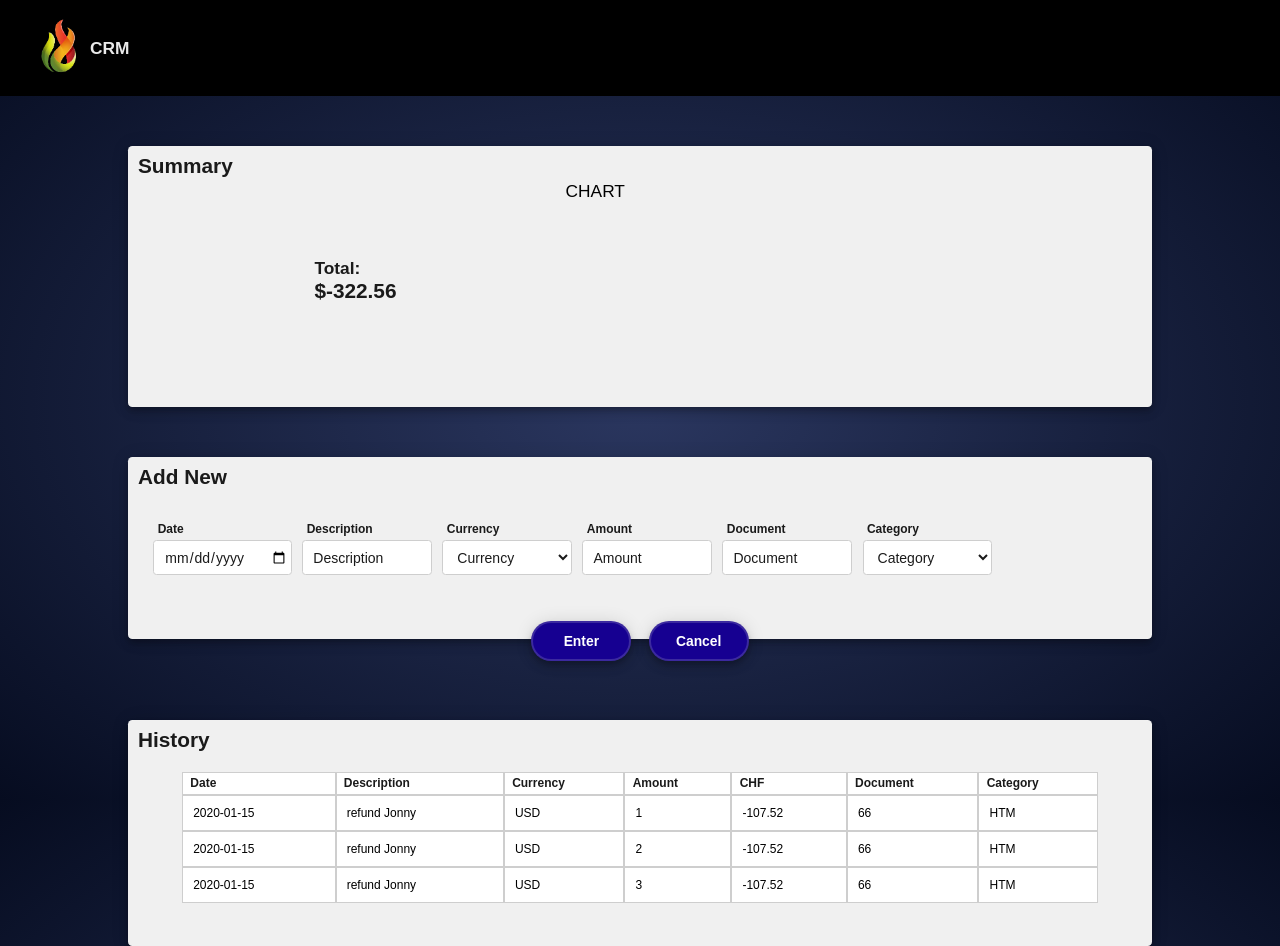
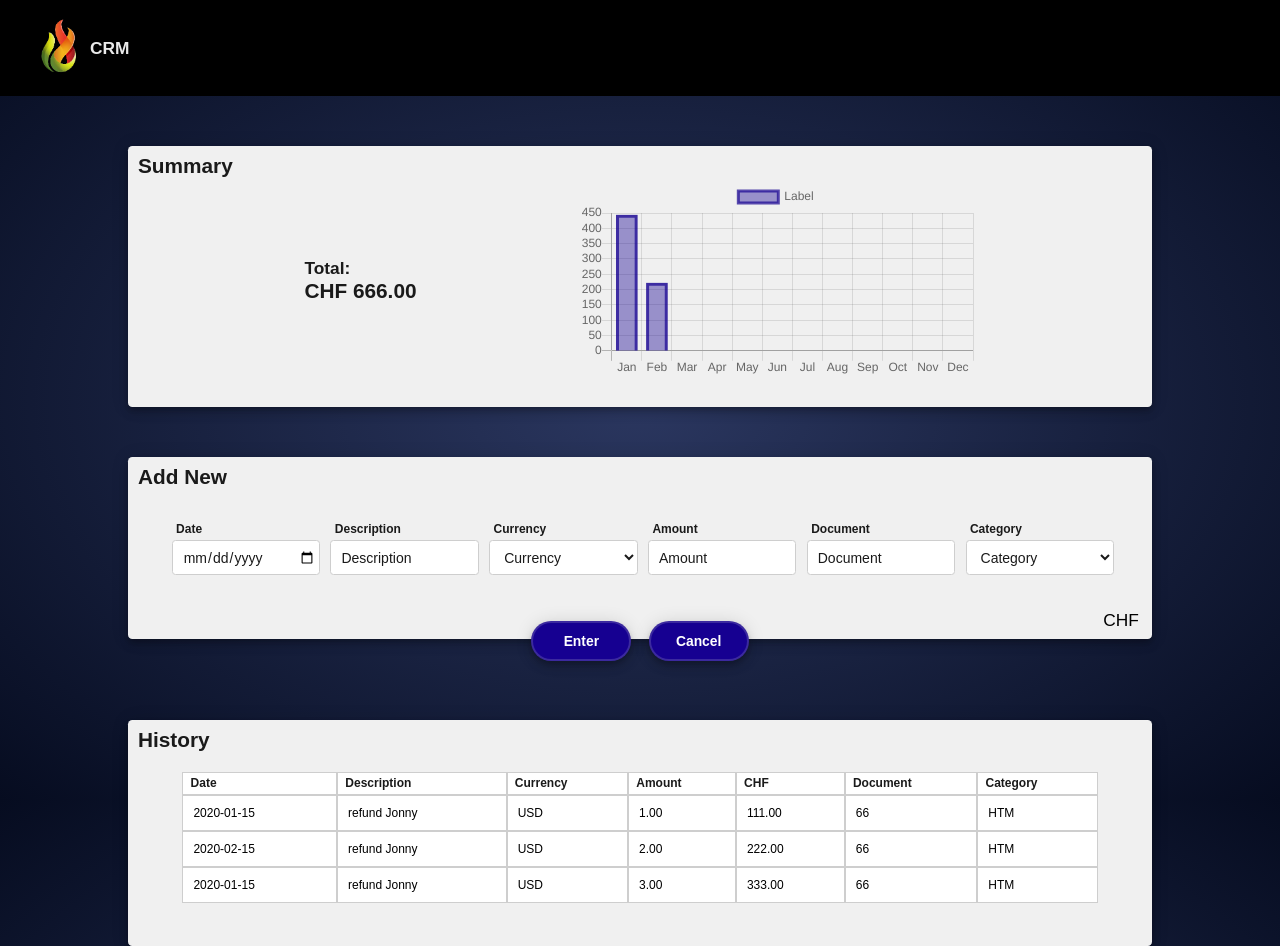
Before and after one commit to samfromaway/accounting-react, a React (Create React App) app: page / in a window 1280 px wide. Built offline with nearby package versions, Linux system fonts and the light colour scheme; the HTML template or start-up script is replaced by a standard one.

Commit message:
different changes

```diff
--- a/package.json
+++ b/package.json
@@ -3,10 +3,16 @@
   "version": "0.1.0",
   "private": true,
   "dependencies": {
+    "@fortawesome/fontawesome-svg-core": "^1.2.28",
+    "@fortawesome/free-solid-svg-icons": "^5.13.0",
+    "@fortawesome/react-fontawesome": "^0.1.9",
     "@testing-library/jest-dom": "^4.2.4",
     "@testing-library/react": "^9.5.0",
     "@testing-library/user-event": "^7.2.1",
+    "chart.js": "^2.9.3",
+    "font-awesome": "^4.7.0",
     "react": "^16.13.1",
+    "react-chartjs-2": "^2.9.0",
     "react-dom": "^16.13.1",
     "react-scripts": "3.4.1"
   },
--- a/src/App.css
+++ b/src/App.css
@@ -442,7 +442,7 @@ th {
   background: white;
 }
 
-#amount-chf-nr {
+.amount-chf-nr {
   display: flex;
   align-items: flex-end;
   justify-content: flex-end;
@@ -468,10 +468,11 @@ input[type='number']::-webkit-outer-spin-button {
 
 .amount-chf {
   position: absolute;
-  right: 3px;
+  right: 8px;
   bottom: 3px;
   min-width: 180px;
   overflow: hidden;
+  text-align: right;
 }
 
 .button-wrapper {
--- a/src/components/AccountingInput.js
+++ b/src/components/AccountingInput.js
@@ -6,12 +6,16 @@ export const AccountingInput = () => {
   const [description, setDescription] = useState('');
   const [currency, setCurrency] = useState('');
   const [amount, setAmount] = useState('');
+  const [chfAmount, setChfAmounts] = useState('');
   const [document, setDocument] = useState('');
   const [category, setCategory] = useState('');
 
   const { addTransaction } = useContext(GlobalContext);
 
-  const onSubmit = e => {
+  const fxUsdToChf = 0.96;
+  const fxCopToChf = 0.00025;
+
+  const onInputSubmit = e => {
     e.preventDefault();
 
     const newTransaction = {
@@ -20,13 +24,46 @@ export const AccountingInput = () => {
       description,
       currency,
       amount: +amount,
-      chf: +amount,
+      chf: +chfAmount,
       document,
       category
     };
 
     addTransaction(newTransaction);
+    resetData();
   };
+
+  const amountChange = e => {
+    setAmount(e);
+    setChfAmounts(fxCalcChf(e, currency).toFixed(2));
+  };
+
+  const currencyChange = e => {
+    setCurrency(e);
+    setChfAmounts(fxCalcChf(amount, e).toFixed(2));
+  };
+
+  const fxCalcChf = (amount, currency) => {
+    if (currency === 'USD') {
+      return fxUsdToChf * amount;
+    } else if (currency === 'COP') {
+      return fxCopToChf * amount;
+    } else if (currency === 'CHF') {
+      return 1 * amount;
+    } else {
+      return 'Add Fields';
+    }
+  };
+
+  function resetData() {
+    setDate('');
+    setDescription('');
+    setCurrency('');
+    setAmount('');
+    setChfAmounts('');
+    setDocument('');
+    setCategory('');
+  }
 
   return (
     <form className='input-section-form'>
@@ -66,7 +103,7 @@ export const AccountingInput = () => {
               name='currency'
               className='input'
               value={currency}
-              onChange={e => setCurrency(e.target.value)}
+              onChange={e => currencyChange(e.target.value)}
             >
               <option value=''>Currency</option>
               <option value='USD'>USD</option>
@@ -84,7 +121,7 @@ export const AccountingInput = () => {
               name='amount'
               placeholder='Amount'
               value={amount}
-              onChange={e => setAmount(e.target.value)}
+              onChange={e => amountChange(e.target.value)}
             />
           </div>
 
@@ -106,7 +143,7 @@ export const AccountingInput = () => {
               htmlFor='category-input'
               className='label-input2'
               value={currency}
-              onChange={e => setCurrency(e.target.value)}
+              onChange={e => currencyChange(e.target.value)}
             >
               Category
             </label>
@@ -126,15 +163,15 @@ export const AccountingInput = () => {
             </select>
           </div>
 
-          <div className='form-element'>
-            <span id='amount-chf-nr'></span>
+          <div className='form-element amount-chf'>
+            <span>{'CHF ' + chfAmount}</span>
           </div>
         </div>
       </div>
 
       <div className='button-wrapper'>
         <button className='button save-btn'>Save</button>
-        <button onClick={onSubmit} className='button submit-btn'>
+        <button onClick={onInputSubmit} className='button submit-btn'>
           Enter
         </button>
         <button className='button cancel-btn'>Cancel</button>
--- a/src/components/AccountingSummary.js
+++ b/src/components/AccountingSummary.js
@@ -1,14 +1,8 @@
-import React, { useContext } from 'react';
+import React from 'react';
 import { AccountingSummaryTotal } from './AccountingSummaryTotal';
 import { AccountingSummaryDiagram } from './AccountingSummaryDiagram';
-import { GlobalContext } from '../context/GlobalState';
 
 export const AccountingSummary = () => {
-  const { transactions } = useContext(GlobalContext);
-
-  const amounts = transactions.map(transaction => transaction.chf);
-  const total = amounts.reduce((acc, item) => (acc += item), 0).toFixed(2);
-
   return (
     <section className='summary-section section05'>
       <div className='content-wrapper'>
@@ -16,10 +10,14 @@ export const AccountingSummary = () => {
         <div className='sum-graph-wrapper'>
           <div className='sum-wrapper'>
             <h4 className='darktext'>Total:</h4>
-            <h3 className='darktext'><AccountingSummaryTotal /></h3>
+            <h3 className='darktext'>
+              <AccountingSummaryTotal />
+            </h3>
           </div>
           <div className='graph-wrapper'>
-            <div ><AccountingSummaryDiagram /></div>
+            <div>
+              <AccountingSummaryDiagram />
+            </div>
           </div>
         </div>
       </div>
--- a/src/components/AccountingSummaryDiagram.js
+++ b/src/components/AccountingSummaryDiagram.js
@@ -1,8 +1,127 @@
-import React, { useContext } from 'react';
+import React, { useState, useContext, useEffect } from 'react';
+import { Bar } from 'react-chartjs-2';
 import { GlobalContext } from '../context/GlobalState';
 
 export const AccountingSummaryDiagram = () => {
   const { transactions } = useContext(GlobalContext);
 
-  return <div>CHART</div>;
+  const [diagramData, setDiagramData] = useState({ data: 0 });
+
+  const updateMonthDataSum = () => {
+    function generateMonthDataSum(from, to) {
+      const monthChf = transactions.filter(
+        transaction =>
+          transaction.date >= 2020 + from && transaction.date <= 2020 + to
+      );
+
+      const amounts = monthChf.map(transaction => transaction.chf);
+      const total = amounts.reduce((acc, item) => (acc += item), 0).toFixed(2);
+
+      return total;
+    }
+
+    const janTotal = +generateMonthDataSum('-01-01', '-01-31');
+    const febTotal = +generateMonthDataSum('-02-01', '-02-31');
+    const marTotal = +generateMonthDataSum('-03-01', '-03-31');
+    const aprTotal = +generateMonthDataSum('-04-01', '-04-31');
+    const mayTotal = +generateMonthDataSum('-05-01', '-05-31');
+    const junTotal = +generateMonthDataSum('-06-01', '-06-31');
+    const julTotal = +generateMonthDataSum('-07-01', '-07-31');
+    const augTotal = +generateMonthDataSum('-08-01', '-08-31');
+    const sepTotal = +generateMonthDataSum('-09-01', '-09-31');
+    const octTotal = +generateMonthDataSum('-10-01', '-10-31');
+    const novTotal = +generateMonthDataSum('-11-01', '-11-31');
+    const decTotal = +generateMonthDataSum('-12-01', '-12-31');
+
+    const chartData = [
+      janTotal,
+      febTotal,
+      marTotal,
+      aprTotal,
+      mayTotal,
+      junTotal,
+      julTotal,
+      augTotal,
+      sepTotal,
+      octTotal,
+      novTotal,
+      decTotal
+    ];
+
+    return chartData;
+  };
+
+  useEffect(() => {
+    setDiagramData({
+      labels: [
+        'Jan',
+        'Feb',
+        'Mar',
+        'Apr',
+        'May',
+        'Jun',
+        'Jul',
+        'Aug',
+        'Sep',
+        'Oct',
+        'Nov',
+        'Dec'
+      ],
+      datasets: [
+        {
+          label: 'Label',
+          data: updateMonthDataSum(),
+          backgroundColor: [
+            'rgb(22, 0, 145,0.4)',
+            'rgb(22, 0, 145,0.4)',
+            'rgb(22, 0, 145,0.4)',
+            'rgb(22, 0, 145,0.4)',
+            'rgb(22, 0, 145,0.4)',
+            'rgb(22, 0, 145,0.4)',
+            'rgb(22, 0, 145,0.4)',
+            'rgb(22, 0, 145,0.4)',
+            'rgb(22, 0, 145,0.4)',
+            'rgb(22, 0, 145,0.4)',
+            'rgb(22, 0, 145,0.4)',
+            'rgb(22, 0, 145,0.4)'
+          ],
+          borderColor: [
+            'rgb(22, 0, 145,0.7)',
+            'rgb(22, 0, 145,0.7)',
+            'rgb(22, 0, 145,0.7)',
+            'rgb(22, 0, 145,0.7)',
+            'rgb(22, 0, 145,0.7)',
+            'rgb(22, 0, 145,0.7)',
+            'rgb(22, 0, 145,0.7)',
+            'rgb(22, 0, 145,0.7)',
+            'rgb(22, 0, 145,0.7)',
+            'rgb(22, 0, 145,0.7)',
+            'rgb(22, 0, 145,0.7)',
+            'rgb(22, 0, 145,0.7)',
+            'rgb(22, 0, 145,0.7)'
+          ],
+          borderWidth: 3
+        }
+      ]
+    });
+  }, [transactions]);
+
+  return (
+    <div className='diagram'>
+      <Bar
+        data={diagramData}
+        options={{
+          scales: {
+            yAxes: [
+              {
+                ticks: {
+                  beginAtZero: true
+                }
+              }
+            ]
+          }
+        }}
+      />
+    </div>
+  );
 };
--- a/src/components/AccountingSummaryTotal.js
+++ b/src/components/AccountingSummaryTotal.js
@@ -6,5 +6,5 @@ export const AccountingSummaryTotal = () => {
 
   const amounts = transactions.map(transaction => transaction.chf);
   const total = amounts.reduce((acc, item) => (acc += item), 0).toFixed(2);
-  return <div>${total}</div>;
+  return <div>CHF {total}</div>;
 };
--- a/src/components/AccountingTransaction.js
+++ b/src/components/AccountingTransaction.js
@@ -1,8 +1,15 @@
 import React, { useContext } from 'react';
+import { FontAwesomeIcon } from '@fortawesome/react-fontawesome';
+import {
+  faTimesCircle,
+  faEdit,
+  faUndo
+} from '@fortawesome/free-solid-svg-icons';
+
 import { GlobalContext } from '../context/GlobalState';
 
 export const AccountingTransaction = ({ transaction }) => {
-  const { deleteTransaction } = useContext(GlobalContext);
+  const { deleteTransaction, editTransaction } = useContext(GlobalContext);
 
   return (
     <tr>
@@ -11,22 +18,25 @@ export const AccountingTransaction = ({ transaction }) => {
           className='delete-btn'
           onClick={() => deleteTransaction(transaction._id)}
         >
-          <i className='far fa-times-circle'></i>
+          <FontAwesomeIcon icon={faTimesCircle} />
         </button>
       </td>
       <td>{transaction.date}</td>
       <td>{transaction.description}</td>
       <td>{transaction.currency}</td>
-      <td>{transaction.amount}</td>
-      <td>{transaction.chf}</td>
+      <td>{transaction.amount.toFixed(2)}</td>
+      <td>{transaction.chf.toFixed(2)}</td>
       <td>{transaction.document}</td>
       <td>{transaction.category}</td>
       <td className='borderless'>
-        <button className='edit-btn'>
-          <i className='fas fa-edit'></i>
+        <button
+          className='edit-btn'
+          onClick={() => editTransaction(transaction._id)}
+        >
+          <FontAwesomeIcon icon={faEdit} />
         </button>{' '}
         <button className='exit-edit-btn'>
-          <i className='fas fa-undo'></i>
+          <FontAwesomeIcon icon={faUndo} />
         </button>
       </td>
     </tr>
--- a/src/context/AppReducer.js
+++ b/src/context/AppReducer.js
@@ -12,6 +12,13 @@ export default (state, action) => {
         ...state,
         transactions: [action.payload, ...state.transactions]
       };
+    case 'EDIT_TRANSACTION':
+      return {
+        ...state,
+        transactions: state.transactions.filter(
+          transaction => transaction._id !== action.payload
+        )
+      };
     default:
       return state;
   }
--- a/src/context/GlobalState.js
+++ b/src/context/GlobalState.js
@@ -9,18 +9,18 @@ const initialState = {
       description: 'refund Jonny',
       currency: 'USD',
       amount: 1,
-      chf: -107.52,
+      chf: 111,
       document: '66',
       category: 'HTM',
       createdAt: '2020 - 03 - 21T15: 11: 54.741+00: 00'
     },
     {
       _id: '5e762eba860a8b5cd06',
-      date: '2020-01-15',
+      date: '2020-02-15',
       description: 'refund Jonny',
       currency: 'USD',
       amount: 2,
-      chf: -107.52,
+      chf: 222,
       document: '66',
       category: 'HTM',
       createdAt: '2020 - 03 - 21T15: 11: 54.741+00: 00'
@@ -31,7 +31,7 @@ const initialState = {
       description: 'refund Jonny',
       currency: 'USD',
       amount: 3,
-      chf: -107.52,
+      chf: 333,
       document: '66',
       category: 'HTM',
       createdAt: '2020 - 03 - 21T15: 11: 54.741+00: 00'
@@ -60,12 +60,20 @@ export const GlobalProvider = ({ children }) => {
     });
   }
 
+  function editTransaction(id) {
+    dispatch({
+      type: 'EDIT_TRANSACTION',
+      payload: id
+    });
+  }
+
   return (
     <GlobalContext.Provider
       value={{
         transactions: state.transactions,
         deleteTransaction,
-        addTransaction
+        addTransaction,
+        editTransaction
       }}
     >
       {children}
```
Also changed, not shown: src/App.js (+7 -0 lines), src/components/FxCalcChf.js (added, +11 -0 lines), public/manifest.json, 1 other file (tests, documents, lock files or other folders).
